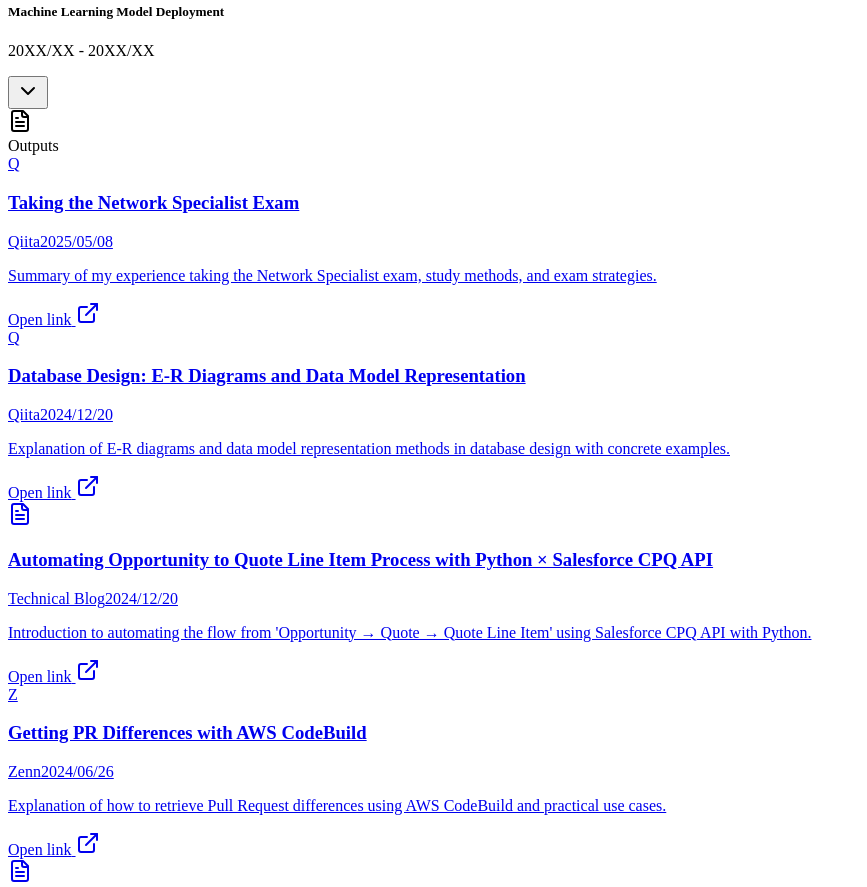
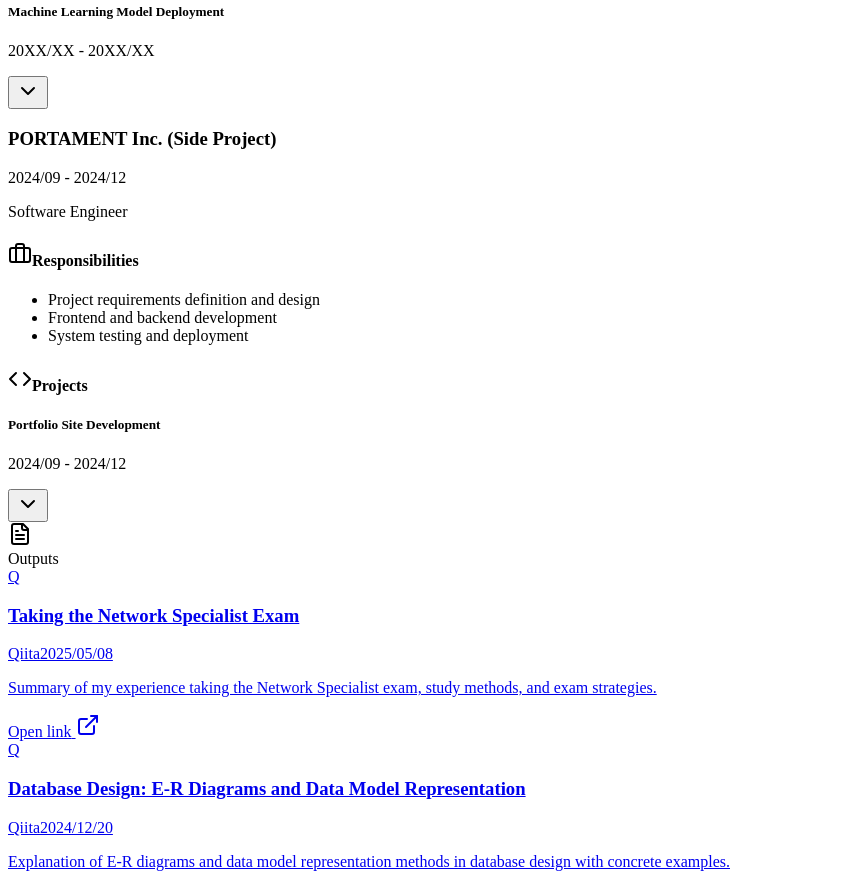
Before and after one commit to ken-1200/resume, a Next.js app: page /en in a window 1280 px wide. Shown: the part 3020-3907 px from the top of the page, without its empty margins (0-867 px from the left). Built offline with nearby package versions, Linux system fonts and the light colour scheme.

Commit message:
feat: add new side project experience and portfolio site development details in profile data

```diff
--- a/src/data/localized-data.ts
+++ b/src/data/localized-data.ts
@@ -254,6 +254,29 @@
           },
         ],
       },
+      {
+        companyName: '株式会社PORTAMENT（副業）',
+        period: '2024/09 ～ 2024/12',
+        position: 'ソフトウェアエンジニア',
+        responsibilities: [
+          'プロジェクトの要件定義と設計',
+          'フロントエンドとバックエンドの開発',
+          'システムのテストとデプロイメント',
+        ],
+        projects: [
+          {
+            title: 'ポートフォリオサイト開発',
+            period: '2024/09 ～ 2024/12',
+            summary: '個人のポートフォリオサイトを開発',
+            details: [
+              'Reactを使用したフロントエンド開発',
+              'Djangoを使用したバックエンド開発',
+              'データベース設計とAPIの実装',
+            ],
+            technologies: ['React', 'Django', 'PostgreSQL', 'Docker'],
+          },
+        ],
+      },
     ],
     en: [
       {
@@ -480,6 +503,29 @@
             summary: 'Deployment of machine learning models into production',
             details: ['Model monitoring and performance tuning', 'Scalability improvements'],
             technologies: ['Docker', 'Kubernetes', 'TensorFlow'],
+          },
+        ],
+      },
+      {
+        companyName: 'PORTAMENT Inc. (Side Project)',
+        period: '2024/09 - 2024/12',
+        position: 'Software Engineer',
+        responsibilities: [
+          'Project requirements definition and design',
+          'Frontend and backend development',
+          'System testing and deployment',
+        ],
+        projects: [
+          {
+            title: 'Portfolio Site Development',
+            period: '2024/09 - 2024/12',
+            summary: 'Development of personal portfolio site',
+            details: [
+              'Frontend development using React',
+              'Backend development using Django',
+              'Database design and API implementation',
+            ],
+            technologies: ['React', 'Django', 'PostgreSQL', 'Docker'],
           },
         ],
       },
```
